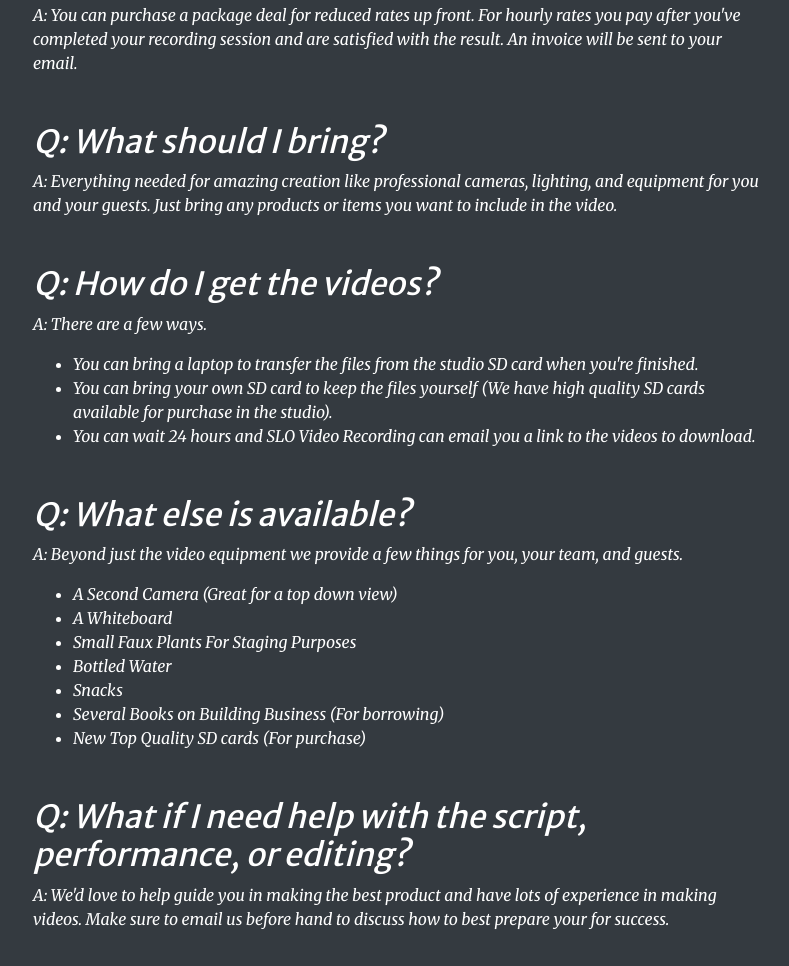
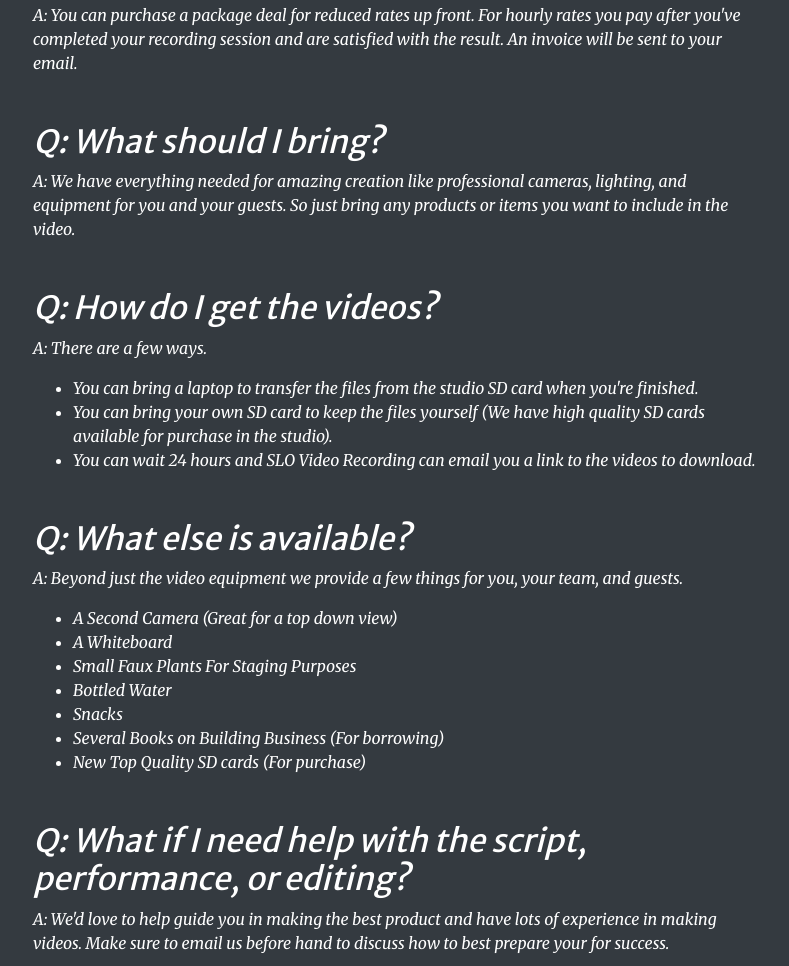
Before and after one commit to Guinto/slovideorecording, a website with bundled scripts: page index.html in a window 1280 px wide. Shown: the part 3930-4896 px from the top of the page, without its empty margins (242-1031 px from the left). Built offline with nearby package versions, Linux system fonts and the light colour scheme.

Commit message:
Update index.html

```diff
--- a/index.html
+++ b/index.html
@@ -275,7 +275,7 @@
             <p class="mb-5">A: You can purchase a package deal for reduced rates up front. For hourly rates you pay after you've completed your recording session and are satisfied with the result. An invoice will be sent to your email.</p>
 
             <h2>Q: What should I bring?</h2>
-            <p class="mb-5">A: Everything needed for amazing creation like professional cameras, lighting, and equipment for you and your guests. Just bring any products or items you want to include in the video.</p>
+            <p class="mb-5">A: We have everything needed for amazing creation like professional cameras, lighting, and equipment for you and your guests. So just bring any products or items you want to include in the video.</p>
 
             <h2>Q: How do I get the videos?</h2>
             <p>A: There are a few ways.</p>
```
